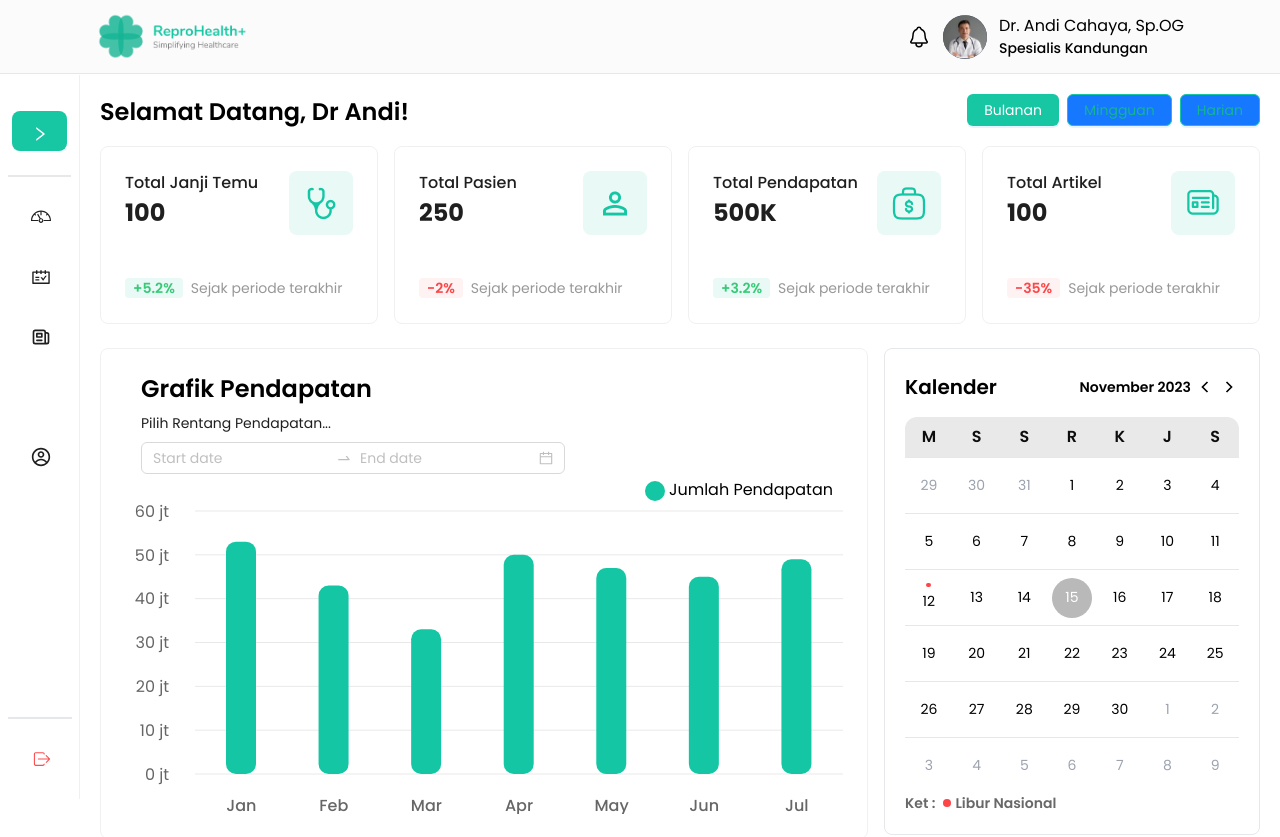
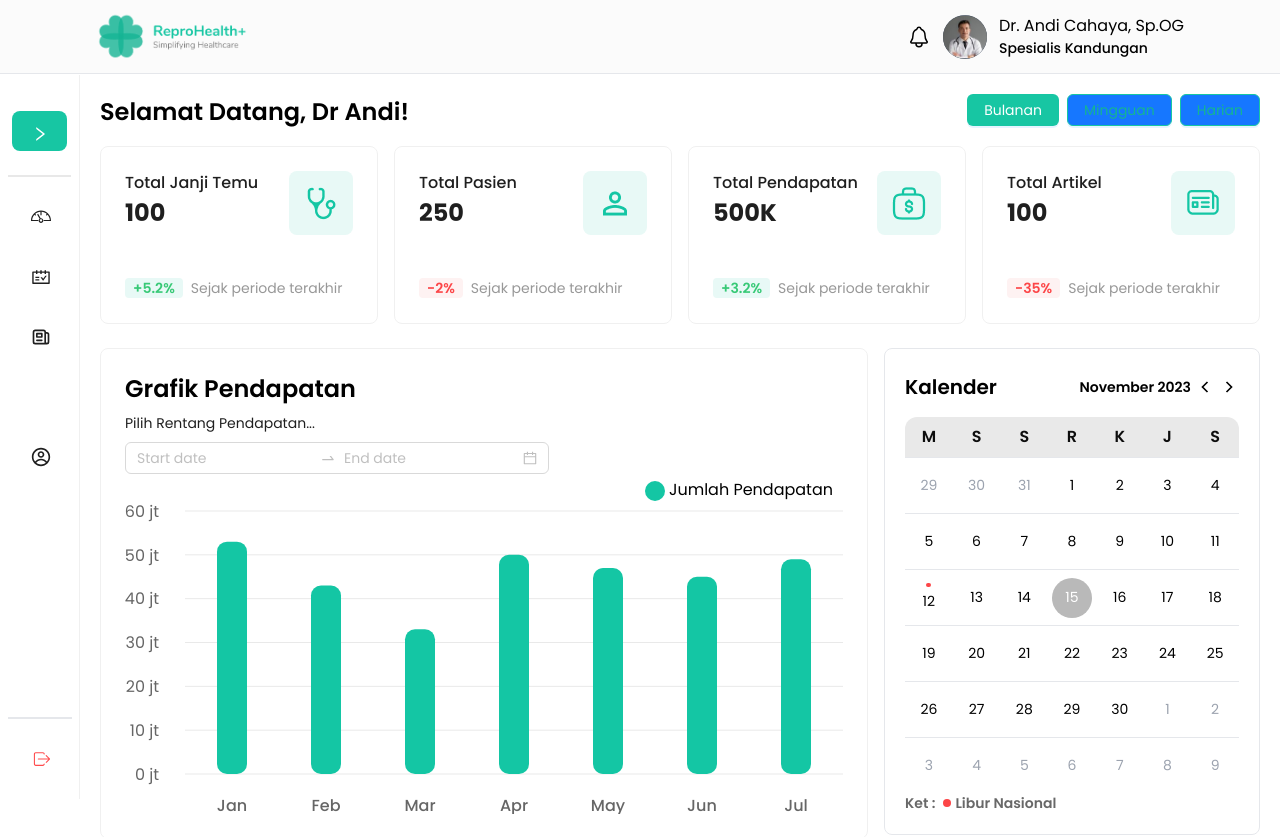
Before and after one commit to team-capstone-1/fe-repro-health, a React (Vite) app: page /dashboard in a window 1280 px wide. Shown: the top 837 px of the page. Built offline with nearby package versions, Linux system fonts and the light colour scheme; some icons are missing.

Commit message:
fix margin

```diff
--- a/src/views/app-views/dashboard/components/ChartIncome.jsx
+++ b/src/views/app-views/dashboard/components/ChartIncome.jsx
@@ -76,7 +76,7 @@ export default function ChartIncome() {
     <Row id="chart-income" justify="start">
       <Col span={24} xs={24} md={24} lg={24}>
         <Card>
-          <div className="pl-4">
+          <section>
             <h3 id="title-graph" className="text-2xl font-semibold text-black">
               Grafik Pendapatan
             </h3>
@@ -94,7 +94,7 @@ export default function ChartIncome() {
                 />
               </Space>
             </Col>
-          </div>
+          </section>
 
           <Wrapper id="chart-income-wrapper" width="100%" height={340}>
             <BarChart
@@ -106,7 +106,7 @@ export default function ChartIncome() {
               margin={{
                 top: 5,
                 right: 0,
-                left: 10,
+                left: 0,
                 bottom: 10,
               }}
               // maxBarSize={30}
```
